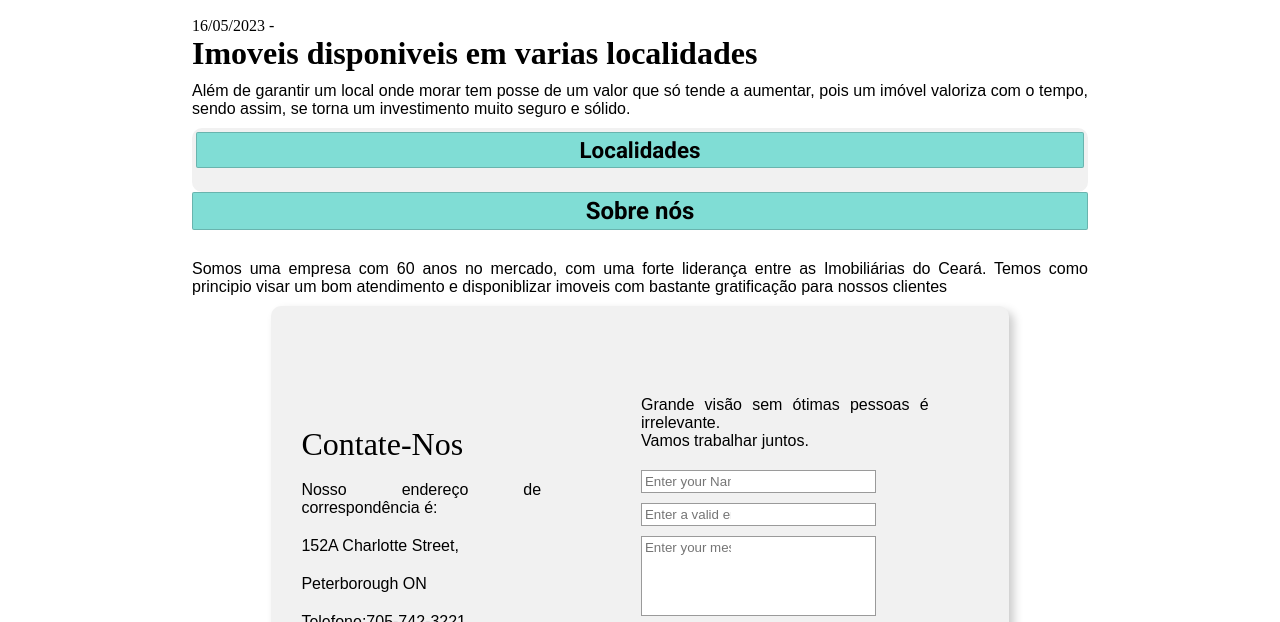
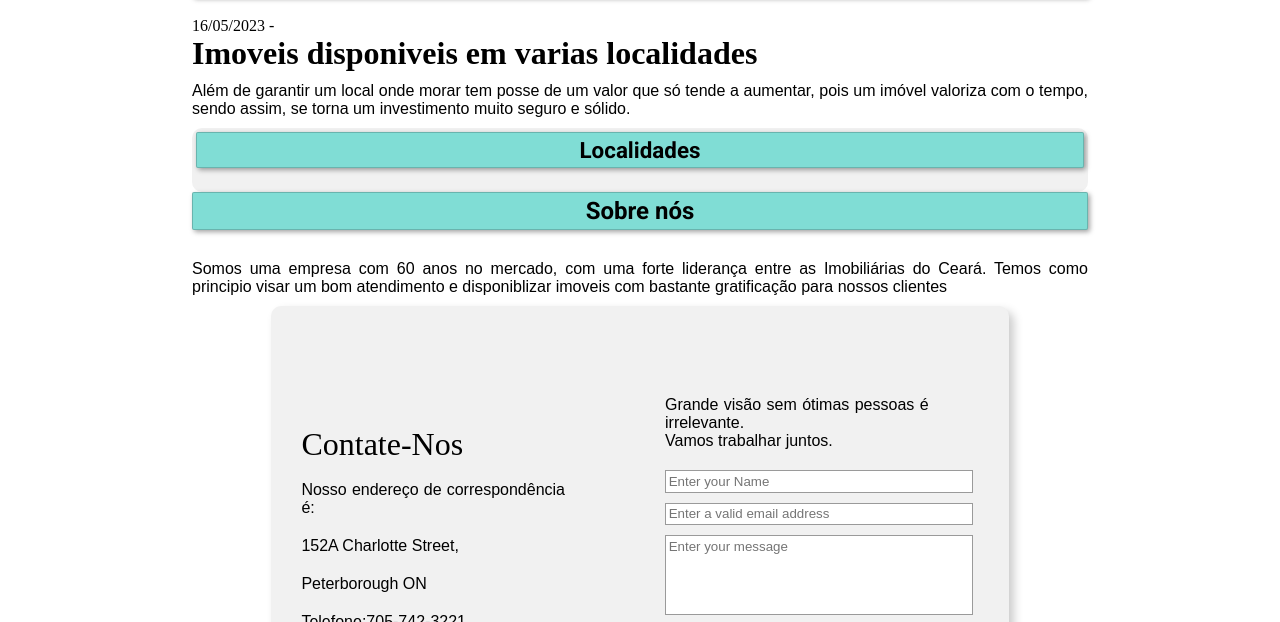
Before and after one commit to Yanlevii/Yan, a plain HTML site: page Site Levi/Yan.html in a window 1280 px wide. Shown: the part 687-1309 px from the top of the page. Drawn offline with nearby package versions, Linux system fonts and the light colour scheme.

Commit message:
Atualizando

```diff
--- a/Site Levi/style.css
+++ b/Site Levi/style.css
@@ -63,6 +63,7 @@ main h2{
     margin-bottom: 20px;
     border: 0.5px solid rgba(0, 0, 0, 0.185);
     border-radius: 2px;
+    box-shadow: 2px 2px 5px rgba(0, 0, 0, 0.363);
 }
 div.topico1 > p{
     display: none;
@@ -143,7 +144,7 @@ div.cidades:hover > ul{
     padding-top: 20px;
 }
 .direita2{
-    width: 60%;
+    width: 50%;
     float: left;
     margin-top: 50px;
     padding-left: 100px;
@@ -153,14 +154,14 @@ div.cidades:hover > ul{
     font-weight: normal;
 }
 .direita2 input{
-    padding-right: 50%;
+    padding-right: 15%;
     padding-top: 1%;
     padding-left:1%;
     padding-bottom: 1%;
     border: 1px solid rgba(0, 0, 0, 0.397);
     margin-top: 5px;
     margin-bottom: 5px;
-    width: 30%;
+    width: 100%;
 }
 button.enviar{
     border: 0px solid rgba(0, 0, 0, 0.397);
```
